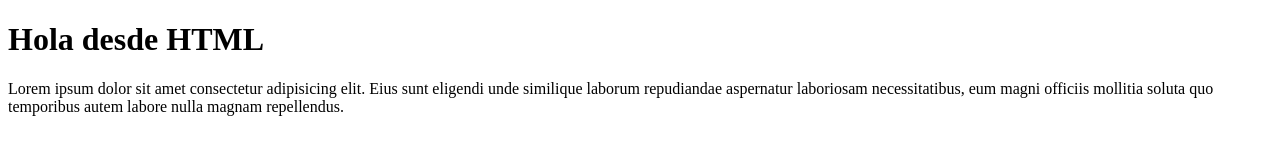
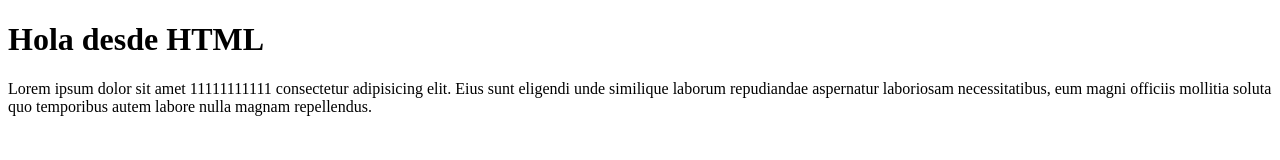
Before and after one commit to angelcayo/git-course-test, a plain HTML site: page index.html in a window 1280 px wide. Drawn offline with Linux system fonts and the light colour scheme.

Commit message:
agrege unos en el parrafo

```diff
--- a/index.html
+++ b/index.html
@@ -7,6 +7,6 @@
 </head>
 <body>
     <h1>Hola desde HTML</h1>
-    <p>Lorem ipsum dolor sit amet consectetur adipisicing elit. Eius sunt eligendi unde similique laborum repudiandae aspernatur laboriosam necessitatibus, eum magni officiis mollitia soluta quo temporibus autem labore nulla magnam repellendus.</p>
+    <p>Lorem ipsum dolor sit amet 11111111111 consectetur adipisicing elit. Eius sunt eligendi unde similique laborum repudiandae aspernatur laboriosam necessitatibus, eum magni officiis mollitia soluta quo temporibus autem labore nulla magnam repellendus.</p>
 </body>
 </html>
```
